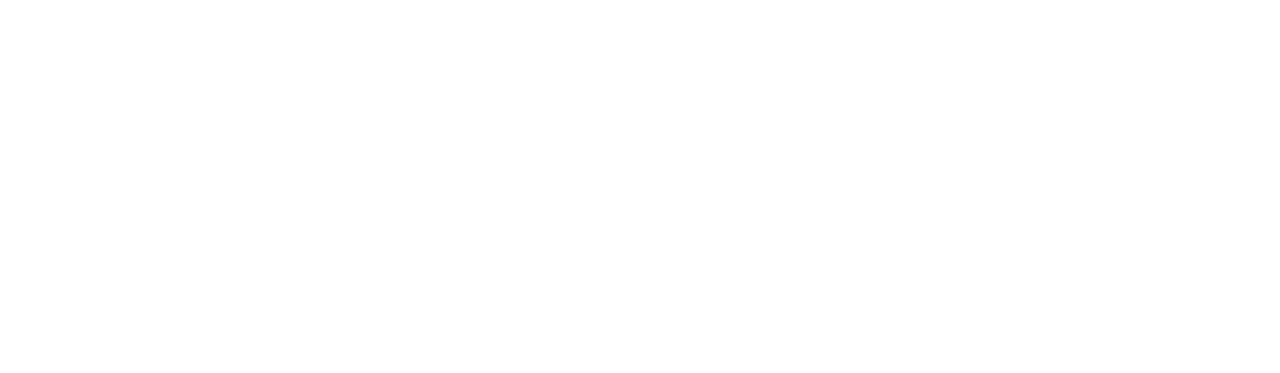
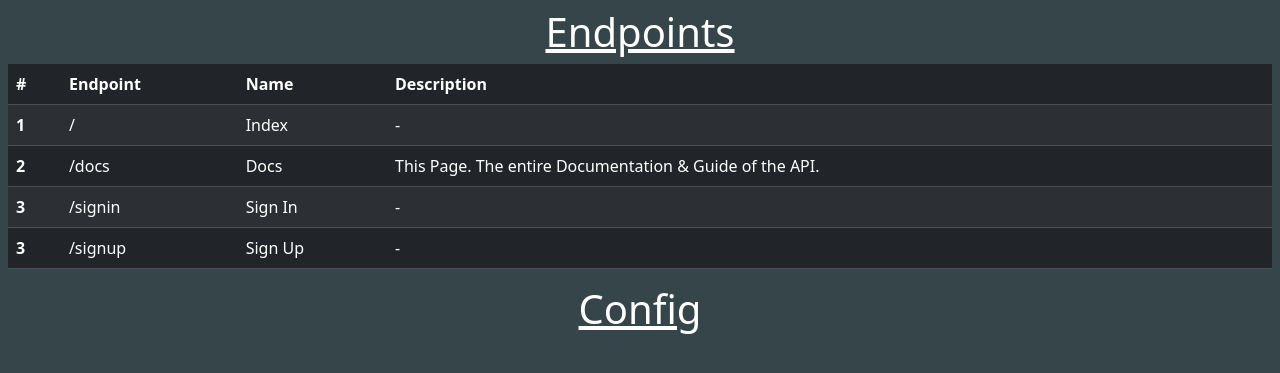
Before and after one commit to Abled-Taha/apm-server, a Django app: page /docs/ in a window 1280 px wide. Before the commit the part shown is empty. Shown: the top 373 px of the page. Run offline with Django 5.2, Linux system fonts and the light colour scheme.

Commit message:
Docs Page not empty now, having some documentation.

```diff
--- a/api/static/static_files/css/base.css
+++ b/api/static/static_files/css/base.css
@@ -1,4 +1,13 @@
 * {
   margin: 0;
   padding: 0;
+  color: white;
 }
+
+body {
+  background-color: rgb(54, 69, 73);
+}
+
+.section-main {
+  margin: 0.5em;
+}
--- a/api/static/static_files/css/docs/index.css
+++ b/api/static/static_files/css/docs/index.css
@@ -0,0 +1,4 @@
+.h1-guide {
+  text-align: center;
+  text-decoration: underline;
+}
--- a/api/templates/base.html
+++ b/api/templates/base.html
@@ -2,16 +2,19 @@
 
 <!DOCTYPE html>
 <html lang="en">
+  <head>
+    <meta charset="UTF-8" />
+    <meta name="viewport" content="width=device-width, initial-scale=1.0" />
+    <link
+      href="https://cdn.jsdelivr.net/npm/bootstrap@5.3.3/dist/css/bootstrap.min.css"
+      rel="stylesheet"
+    />
+    <link rel="stylesheet" href="{% static "css/base.css" %}">
+    {% block head%}{% endblock head %}
+  </head>
 
-<head>
-  <meta charset="UTF-8">
-  <meta name="viewport" content="width=device-width, initial-scale=1.0">
-  <link rel="stylesheet" href="{% static "css/base.css" %}">
-  {% block head %}{% endblock head %}
-</head>
-
-<body>
-{% block body %}{% endblock body %}
-</body>
-
+  <body>
+    <section class="section section-main">{% block body %}{% endblock body %}</section>
+    <script src="https://cdn.jsdelivr.net/npm/bootstrap@5.3.3/dist/js/bootstrap.bundle.min.js"></script>
+  </body>
 </html>
--- /dev/null
+++ b/api/templates/docs/configGuide.html
@@ -0,0 +1,3 @@
+<section class="section section-guide" id="section-guide">
+  <h1 class="h1-guide">Config</h1>
+</section>
--- /dev/null
+++ b/api/templates/docs/endpoints.html
@@ -0,0 +1,40 @@
+<h1 class="h1-guide">Endpoints</h1>
+
+<section class="section section-endpoints" id="section-endpoints">
+  <table class="table table-endpoints table-dark table-striped" id="table-endpoints">
+    <thead>
+      <tr>
+        <th scope="col">#</th>
+        <th scope="col">Endpoint</th>
+        <th scope="col">Name</th>
+        <th scope="col">Description</th>
+      </tr>
+    </thead>
+    <tbody>
+      <tr>
+        <th scope="row">1</th>
+        <td>/</td>
+        <td>Index</td>
+        <td>-</td>
+      </tr>
+      <tr>
+        <th scope="row">2</th>
+        <td>/docs</td>
+        <td>Docs</td>
+        <td>This Page. The entire Documentation & Guide of the API.</td>
+      </tr>
+      <tr>
+        <th scope="row">3</th>
+        <td>/signin</td>
+        <td>Sign In</td>
+        <td>-</td>
+      </tr>
+      <tr>
+        <th scope="row">3</th>
+        <td>/signup</td>
+        <td>Sign Up</td>
+        <td>-</td>
+      </tr>
+    </tbody>
+  </table>
+</section>
--- a/api/templates/docs/index.html
+++ b/api/templates/docs/index.html
@@ -2,10 +2,11 @@
 {% load static %}
 
 {% block head %}
+<title>{{title}}</title>
 <link rel="stylesheet" href="{% static "css/docs/index.css" %}">
-<title>{{title}}</title>
 {% endblock head %}
 
 {% block body %}
-
+{% include "docs/endpoints.html" %}
+{% include "docs/configGuide.html" %}
 {% endblock body %}
```
